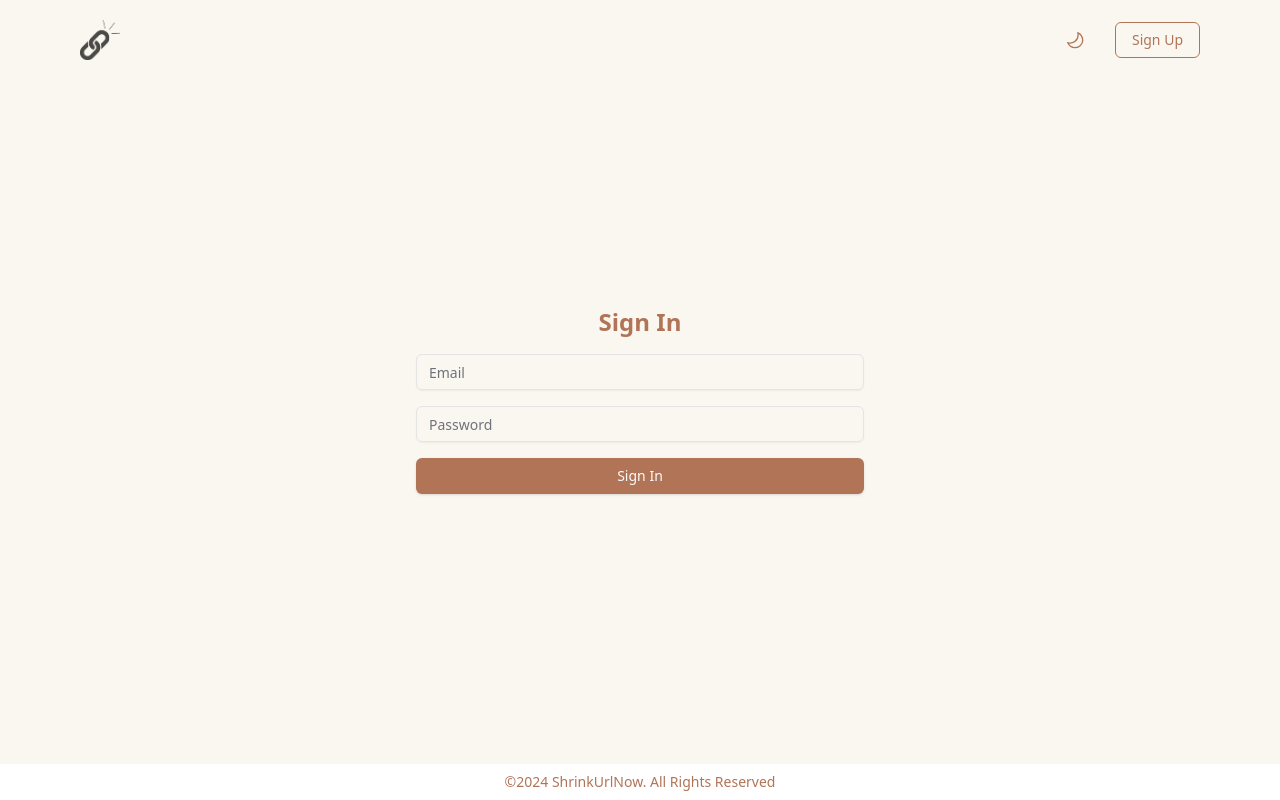
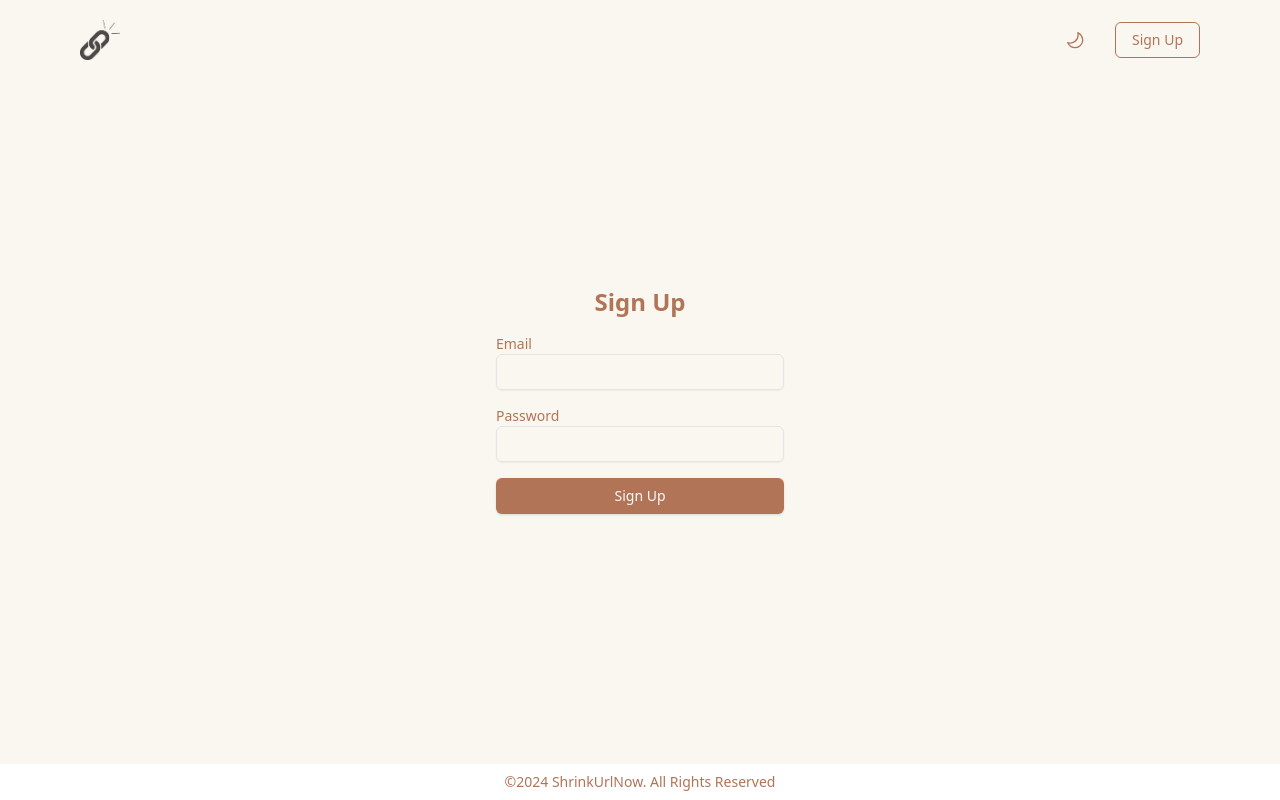
Before and after one commit to wittyCodeX/shrinkurlnow, a Next.js app: page /signin in a window 1280 px wide. Built offline with nearby package versions, Linux system fonts and the light colour scheme.

Commit message:
Add labels and error span element

```diff
--- a/components/forms/Signin.jsx
+++ b/components/forms/Signin.jsx
@@ -2,41 +2,62 @@
 
 import React from "react";
 import { useForm, FormProvider } from "react-hook-form";
-import { Input } from "../ui/input";
-import { Button } from "../ui/button";
+import { Input } from "@/components/ui/input";
+import { Button } from "@/components/ui/button";
 
-function Signin() {
+const Signup = () => {
   const methods = useForm();
+  const {
+    handleSubmit,
+    register,
+    formState: { errors },
+  } = methods;
 
   const onSubmit = (data) => {
     console.log(data);
   };
 
   return (
-    <div className="flex flex-col max-w-md w-full space-y-4">
-      <h1 className="text-2xl font-bold text-center">Sign In</h1>
+    <section className="flex flex-col max-w-md w-full space-y-4 section">
+      <h1 className="text-2xl font-bold text-center">Sign Up</h1>
       <FormProvider {...methods}>
         <form
-          onSubmit={methods.handleSubmit(onSubmit)}
+          onSubmit={handleSubmit(onSubmit)}
           className="space-y-4 w-full m-auto"
         >
           <Input
             type="email"
-            placeholder="Email"
-            {...methods.register("email")}
+            label="Email"
+            className="focus:outline-none focus:border-light-primary focus:ring-2 focus:ring-light-primary dark:focus:ring-dark-primary dark:focus:border-dark-primary "
+            {...register("email", {
+              required: "Email is required",
+              pattern: {
+                value: /^[A-Z0-9._%+-]+@[A-Z0-9.-]+\.[A-Z]{2,}$/i,
+                message: "Invalid email address",
+              },
+            })}
+            error={errors.email}
           />
           <Input
             type="password"
-            placeholder="Password"
-            {...methods.register("password")}
+            label="Password"
+            className="focus:outline-none focus:border-light-primary focus:ring-2 focus:ring-light-primary dark:focus:ring-dark-primary dark:focus:border-dark-primary "
+            {...register("password", {
+              required: "Password is required",
+              minLength: {
+                value: 8,
+                message: "Password must be at least 8 characters",
+              },
+            })}
+            error={errors.password}
           />
           <Button type="submit" className="w-full">
-            Sign In
+            Sign Up
           </Button>
         </form>
       </FormProvider>
-    </div>
+    </section>
   );
 };
 
-export default Signin;
+export default Signup;
--- a/components/ui/input.jsx
+++ b/components/ui/input.jsx
@@ -1,19 +1,28 @@
-import * as React from "react"
+import * as React from "react";
+import { cn } from "@/lib/utils";
+import { Label } from "@/components/ui/label";
 
-import { cn } from "@/lib/utils"
-
-const Input = React.forwardRef(({ className, type, ...props }, ref) => {
+const Input = React.forwardRef(
+  ({ className, label, name, type, error, ...props }, ref) => {
     return (
-    (<input
+      <div className="w-full">
+        {label && <Label htmlFor={name}>{label}</Label>}
+        <input
+          id={name}
+          name={name}
           type={type}
           className={cn(
             "flex h-9 w-full rounded-md border border-input bg-transparent px-3 py-1 text-sm shadow-sm transition-colors file:border-0 file:bg-transparent file:text-sm file:font-medium file:text-foreground placeholder:text-muted-foreground focus-visible:outline-none focus-visible:ring-1 focus-visible:ring-ring disabled:cursor-not-allowed disabled:opacity-50",
             className
           )}
           ref={ref}
-      {...props} />)
+          {...props}
+        />
+        {error && <p className="mt-1 text-sm text-red-500">{error.message}</p>}
+      </div>
     );
-})
-Input.displayName = "Input"
+  }
+);
+Input.displayName = "Input";
 
-export { Input }
+export { Input };
--- /dev/null
+++ b/components/ui/label.jsx
@@ -0,0 +1,30 @@
+import * as React from "react";
+import { cn } from "@/lib/utils";
+
+const labelVariants = (variant) => {
+  switch (variant) {
+    case "primary":
+      return "text-primary";
+    case "secondary":
+      return "text-secondary";
+    default:
+      return "text-default";
+  }
+};
+
+const Label = React.forwardRef(({ className, variant, ...props }, ref) => {
+  return (
+    <label
+      ref={ref}
+      className={cn(
+        "block text-sm font-medium leading-5",
+        labelVariants(variant),
+        className
+      )}
+      {...props}
+    />
+  );
+});
+Label.displayName = "Label";
+
+export { Label };
```
Lines whose indentation alone changed are shown as unchanged.
